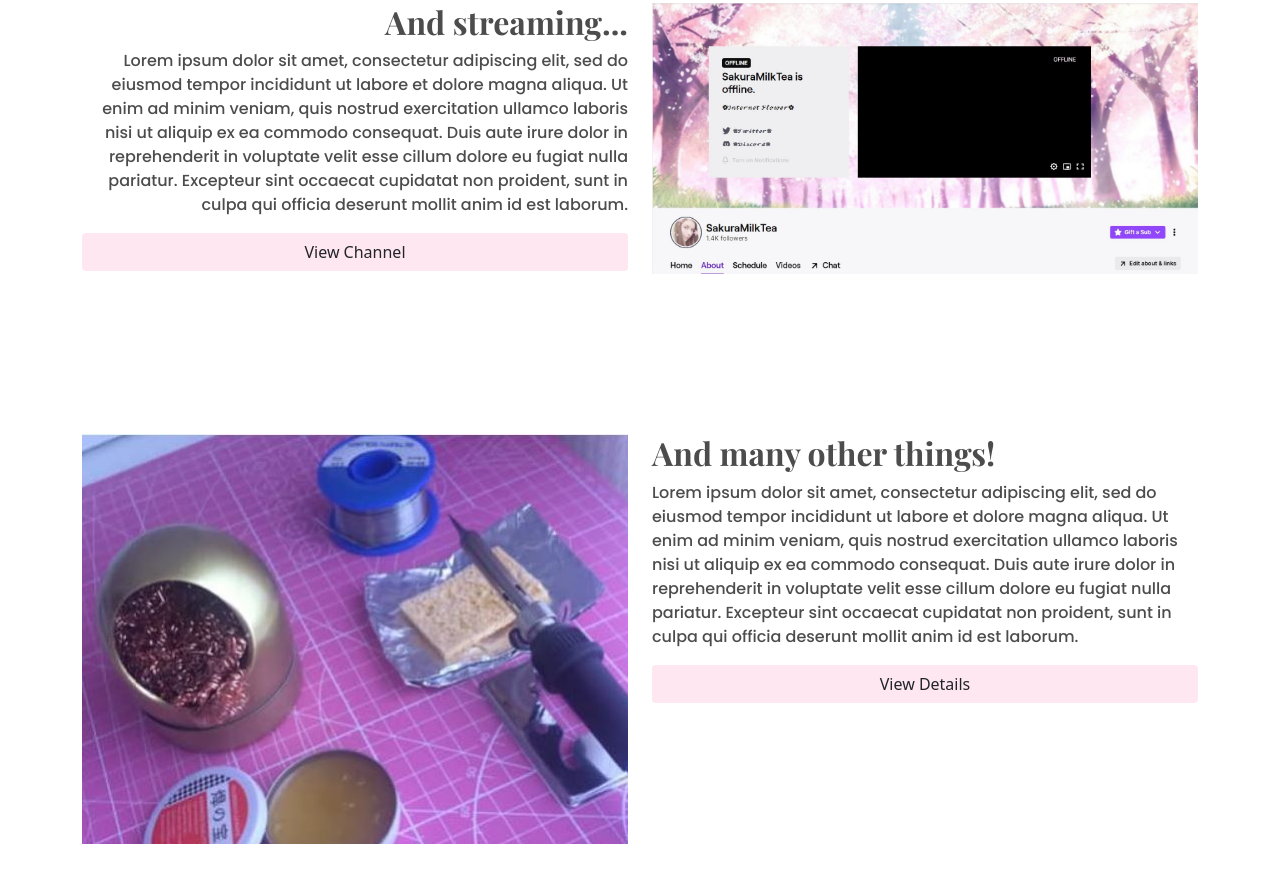
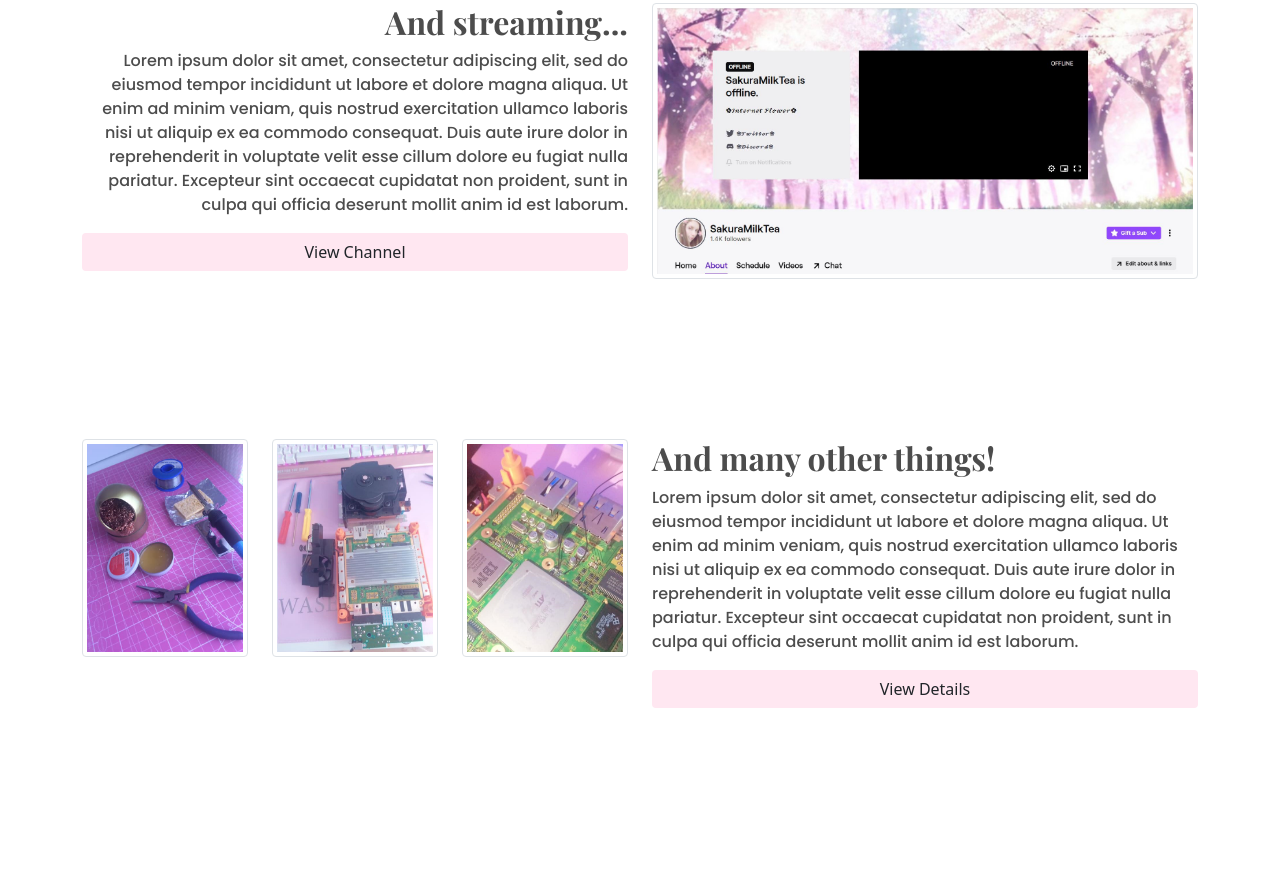
Before and after one commit to SakuraMilkTea8/portfolio-project, a plain HTML site: page index.html in a window 1280 px wide. Shown: the part 1131-2014 px from the top of the page. After the commit the page ends 1919 px from the top, so only its background shows below. Drawn offline with nearby package versions, Linux system fonts and the light colour scheme.

Commit message:
Fixed picture resolutions and placement

```diff
--- a/index.html
+++ b/index.html
@@ -85,7 +85,7 @@
           <img
             src="pictures/WeatherApp.JPG"
             alt="screenshot of my most recent coding project"
-            class="img-fluid"
+            class="img-fluid img-thumbnail rounded"
           />
         </div>
         <div class="col-6">
@@ -128,7 +128,7 @@
         </div>
         <div class="col-6">
           <img
-            class="img-fluid"
+            class="img-fluid img-thumbnail rounded"
             src="pictures/TwitchChannel.JPG"
             alt="screenshot of my Twitch channel frontpage"
           />
@@ -136,11 +136,29 @@
       </div>
       <div class="row">
         <div class="col-6">
-          <img
-            class="img-fluid"
-            src="pictures/Hobbies.JPG"
-            alt="screenshot of my hobbies"
-          />
+          <div class="row p-0">
+            <div class="col-4">
+              <img
+                class="img-fluid img-thumbnail rounded"
+                src="pictures/Hobbies1.JPG"
+                alt="screenshot of my hobbies"
+              />
+            </div>
+            <div class="col-4">
+              <img
+                class="img-fluid img-thumbnail rounded"
+                src="pictures/Hobbies3.JPG"
+                alt="screenshot of my hobbies"
+              />
+            </div>
+            <div class="col-4">
+              <img
+                class="img-fluid img-thumbnail rounded"
+                src="pictures/Hobbies2.JPG"
+                alt="screenshot of my hobbies"
+              />
+            </div>
+          </div>
         </div>
         <div class="col-6">
           <h2>And many other things!</h2>
--- a/styles/portfolio.css
+++ b/styles/portfolio.css
@@ -60,6 +60,10 @@ div .col-6 a {
   text-align: center;
 }
 
+div #picture-row {
+  padding: none;
+}
+
 .btn-branding {
   background-color: rgba(255, 231, 241, 1);
 }
```
Also changed, not shown: pictures/Hobbies1.JPG (added), pictures/Hobbies2.JPG (added), pictures/Hobbies3.JPG (added).
